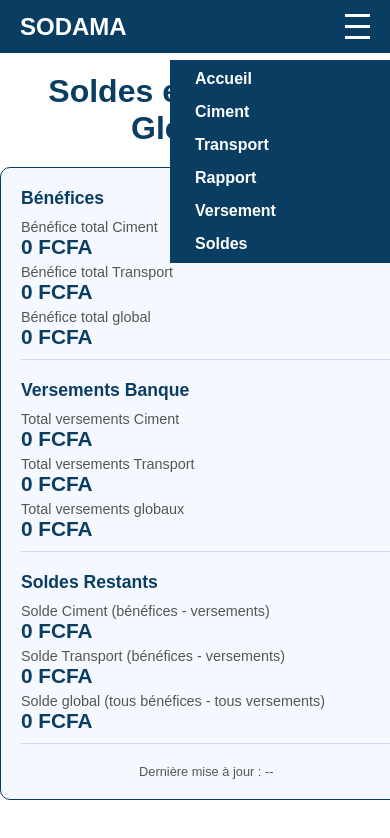
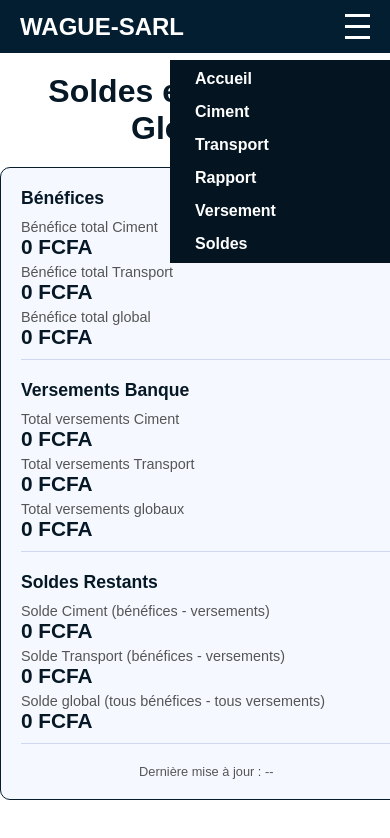
Before and after one commit to tounkara7733-arch/WAGUE-SARL, a plain HTML site: page solde.html in a window 390 px wide. Both pictures are taken after a click on the element 357 px from the left and 26 px from the top of the page. Shown: the top 838 px of the page. Drawn offline with Linux system fonts and the light colour scheme; no server answers.

Commit message:
Changement du couleur de la page de solde

```diff
--- a/solde.html
+++ b/solde.html
@@ -5,21 +5,21 @@
 <meta name="viewport" content="width=device-width, initial-scale=1.0">
 <title>WAGUE - Soldes</title>
 <style>
-body { font-family: Arial, sans-serif; margin:0; background:#ffffff; color:#0a3d62; }
-.navbar { display:flex; justify-content:space-between; align-items:center; background:#0a3d62; padding:10px 20px; color:white; }
+body { font-family: Arial, sans-serif; margin:0; background:#ffffff; color:#061825; }
+.navbar { display:flex; justify-content:space-between; align-items:center; background:#041e31; padding:10px 20px; color:white; }
 .navbar .logo { font-size:1.5rem; font-weight:bold; }
 .navbar ul { display:flex; list-style:none; gap:15px; margin:0; padding:0; }
 .navbar ul li a { text-decoration:none; color:white; padding:8px 15px; border-radius:5px; font-weight:bold; }
-.navbar ul li a:hover { background:white; color:#0a3d62; }
+.navbar ul li a:hover { background:white; color:#04131f; }
 .menu-toggle { display:none; flex-direction:column; cursor:pointer; }
 .menu-toggle span { background:white; width:25px; height:3px; margin:4px 0; }
 @media(max-width:768px){
   .menu-toggle{display:flex;}
-  .navbar ul{position:absolute; top:60px; right:0; background:#0a3d62; width:200px; flex-direction:column; padding:10px; display:none;}
+  .navbar ul{position:absolute; top:60px; right:0; background:#041521; width:200px; flex-direction:column; padding:10px; display:none;}
   .navbar ul.active{display:flex;}
 }
 h1 { text-align:center; margin:20px 0; }
-.container { width:95%; max-width:600px; margin:20px auto; background:#f5f9ff; padding:20px; border-radius:10px; border:1px solid #0a3d62; }
+.container { width:95%; max-width:600px; margin:20px auto; background:#f5f9ff; padding:20px; border-radius:10px; border:1px solid #071c2b; }
 .section { margin-bottom:20px; padding-bottom:10px; border-bottom:1px solid #d0d8f0; }
 .section:last-child { border-bottom:none; }
 .section h2 { margin:0 0 10px; font-size:1.1rem; }
@@ -31,7 +31,7 @@ label { display:block; margin-top:5px; font-size:0.9rem; color:#555; }
 <body>
 
 <nav class="navbar">
-  <div class="logo">SODAMA</div>
+  <div class="logo">WAGUE-SARL</div>
   <div class="menu-toggle" id="mobile-menu"><span></span><span></span><span></span></div>
   <ul id="nav-links">
     <li><a href="index.html">Accueil</a></li>
```
